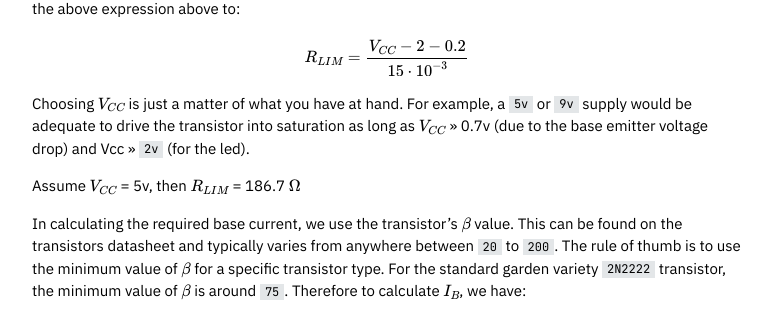
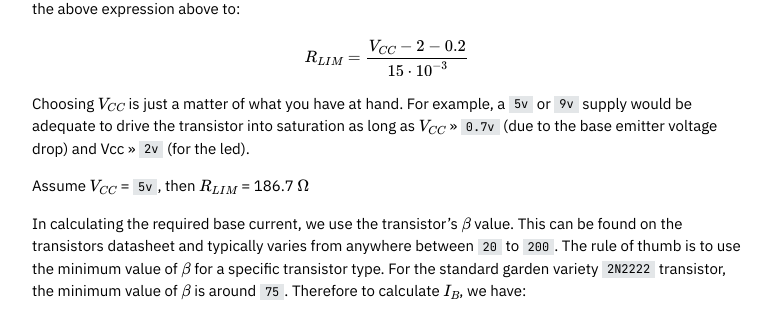
Before and after one commit to microstub/microstub.github.io, a Jekyll site: the page built from _posts/2020-11-03-transistor-design-for-newbies.md, in a window 1280 px wide and 900 px high, scrolled down 6149 px. Shown: the part 144-453 px from the top of the window, without its empty margins (253-1025 px from the left). Built offline with Jekyll 4.4.1, drawn with Linux system fonts in a browser that asks for light colours; nearby versions of some CDN libraries.

```diff
--- a/_posts/2020-11-03-transistor-design-for-newbies.md
+++ b/_posts/2020-11-03-transistor-design-for-newbies.md
@@ -210,10 +210,10 @@ $$ R_{LIM} = \frac{V_{CC} - 2 - 0.2}{15 \cdot 10^{-3}} $$
 
 Choosing $$V_{CC}$$ is just a matter of what you have at hand. For example,
 a `5v` or `9v` supply would be adequate to drive the transistor into saturation as
-long as $$V_{CC}$$ >> 0.7v (due to the base emitter voltage drop) and Vcc >>
+long as $$V_{CC}$$ >> `0.7v` (due to the base emitter voltage drop) and Vcc >>
 `2v` (for the led).
 
-Assume $$V_{CC}$$ = 5v, then $$R_{LIM}$$ = 186.7 $$\Omega$$
+Assume $$V_{CC}$$ = `5v`, then $$R_{LIM}$$ = 186.7 $$\Omega$$
 
 In calculating the required base current, we use the transistor's $$\beta$$ value. This
 can be found on the transistors datasheet and typically varies from anywhere
```
